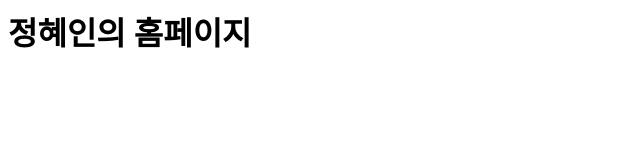
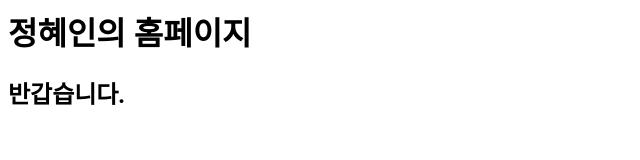
Before and after one commit to hyein114/erb2024, a plain HTML site: page index.html in a window 1280 px wide. Shown: the whole page, without its empty margins (0-640 px from the left). Drawn offline with Linux system fonts and the light colour scheme.

Commit message:
Update index.html

```diff
--- a/index.html
+++ b/index.html
@@ -4,5 +4,6 @@
   </head>
   <body>
     <h1>정혜인의 홈페이지</h1>
+    <h2>반갑습니다.</h2>
   </body>
 </html>
```
